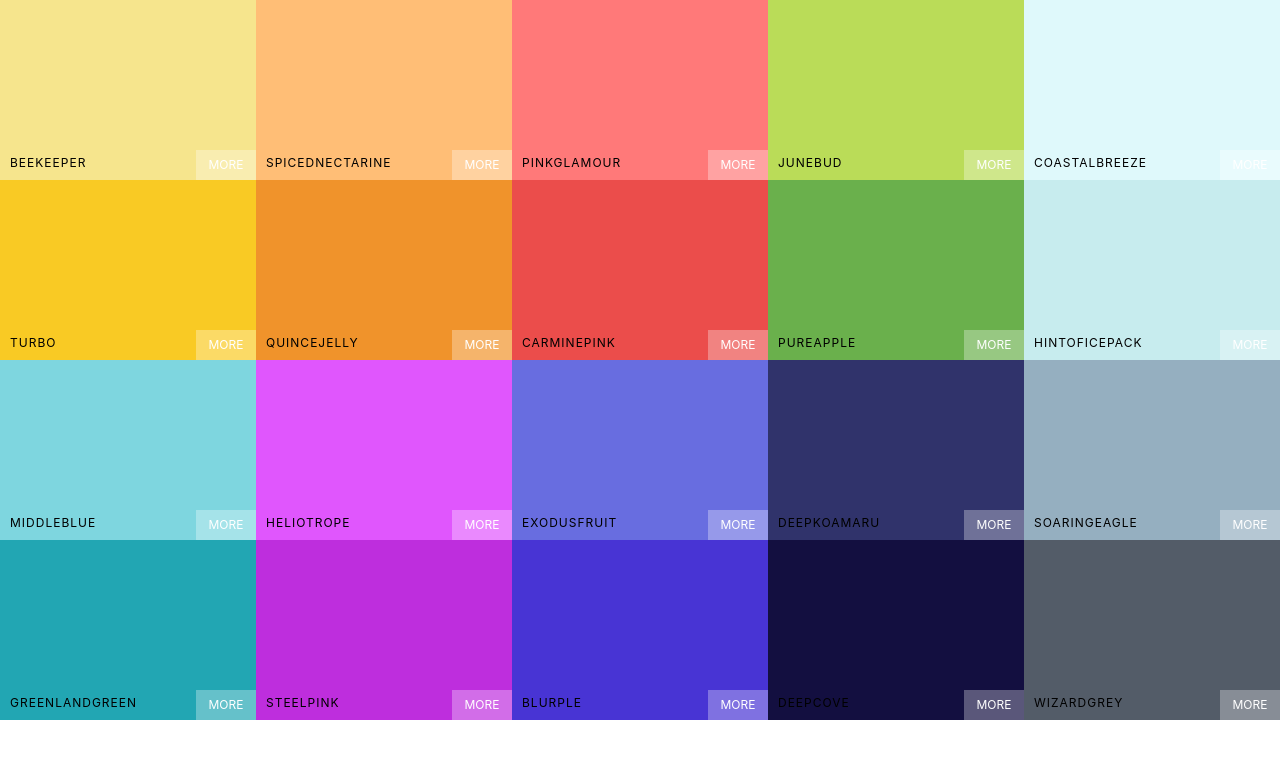
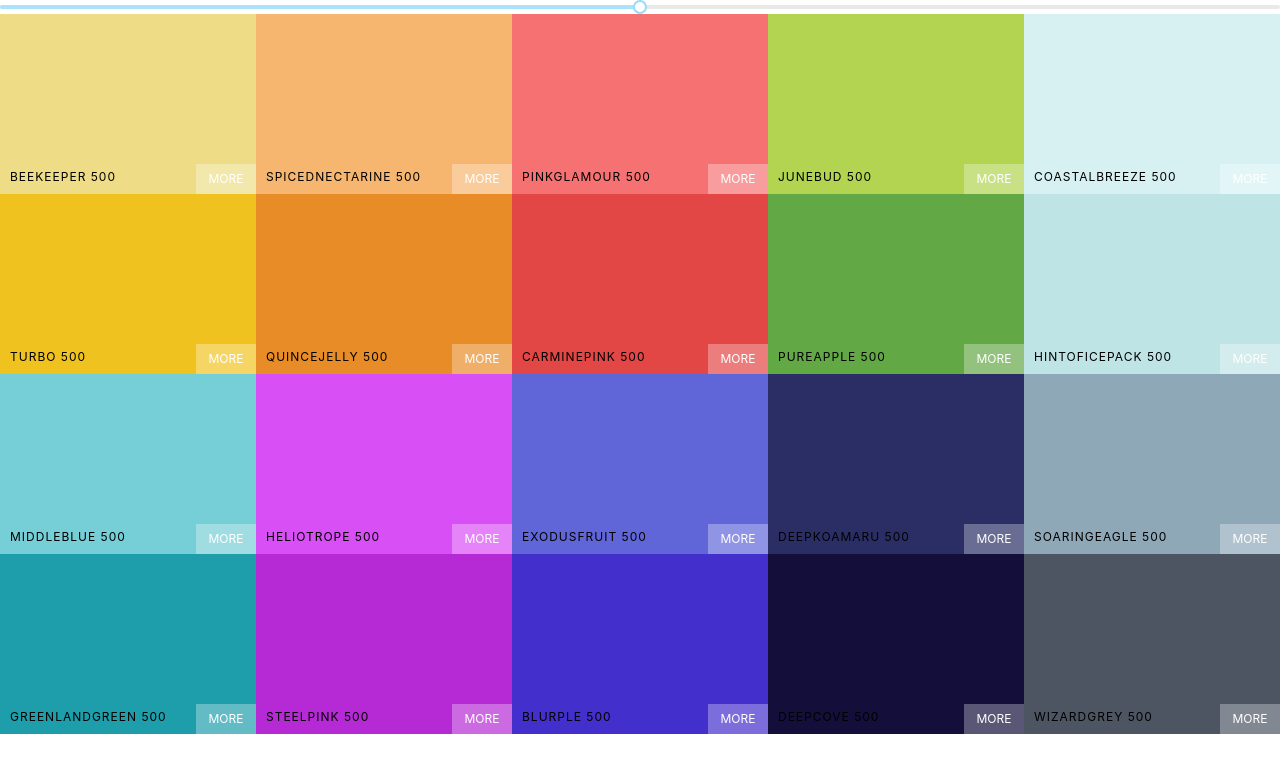
Before and after one commit to Slowcobo/colorful, a React (Create React App) app: page / in a window 1280 px wide. Shown: the top 772 px of the page. Built offline with nearby package versions, Linux system fonts and the light colour scheme.

Commit message:
Add color slider

```diff
--- a/package.json
+++ b/package.json
@@ -7,6 +7,7 @@
     "@testing-library/react": "^9.5.0",
     "@testing-library/user-event": "^7.2.1",
     "chroma-js": "^2.1.0",
+    "rc-slider": "^9.3.1",
     "react": "^16.13.1",
     "react-copy-to-clipboard": "^5.0.2",
     "react-dom": "^16.13.1",
--- a/src/App.js
+++ b/src/App.js
@@ -4,10 +4,9 @@
 import { generatePalette } from "./colorHelpers";
 
 function App() {
-  // console.log(generatePalette(seedPalettes[4]));
   return (
     <div className="App">
-      <Palette {...seedPalettes[4]} />
+      <Palette palette={generatePalette(seedPalettes[4])} />
     </div>
   );
 }
--- a/src/Palette.js
+++ b/src/Palette.js
@@ -1,14 +1,35 @@
 import React, { Component } from "react";
+import ColorBox from "./ColorBox";
+import Slider from "rc-slider";
+import "rc-slider/assets/index.css";
 import "./Palette.css";
-import ColorBox from "./ColorBox";
 
 class Palette extends Component {
+  constructor(props) {
+    super(props);
+    this.state = { level: 500 };
+    this.changeLevel = this.changeLevel.bind(this);
+  }
+  changeLevel(level) {
+    this.setState({
+      level,
+    });
+  }
   render() {
-    const colorBoxes = this.props.colors.map((color) => (
-      <ColorBox background={color.color} name={color.name} />
+    const { colors } = this.props.palette;
+    const { level } = this.state;
+    const colorBoxes = colors[level].map((color) => (
+      <ColorBox background={color.hex} name={color.name} />
     ));
     return (
       <div className="Palette">
+        <Slider
+          defaultValue={level}
+          min={100}
+          max={900}
+          step={100}
+          onAfterChange={this.changeLevel}
+        />
         {/* {Navbar gotes here} */}
         <div className="Palette-colors">
           {/* {Color boxes here } */}
```
Also changed, not shown: 1 other file (tests, documents, lock files or other folders).
